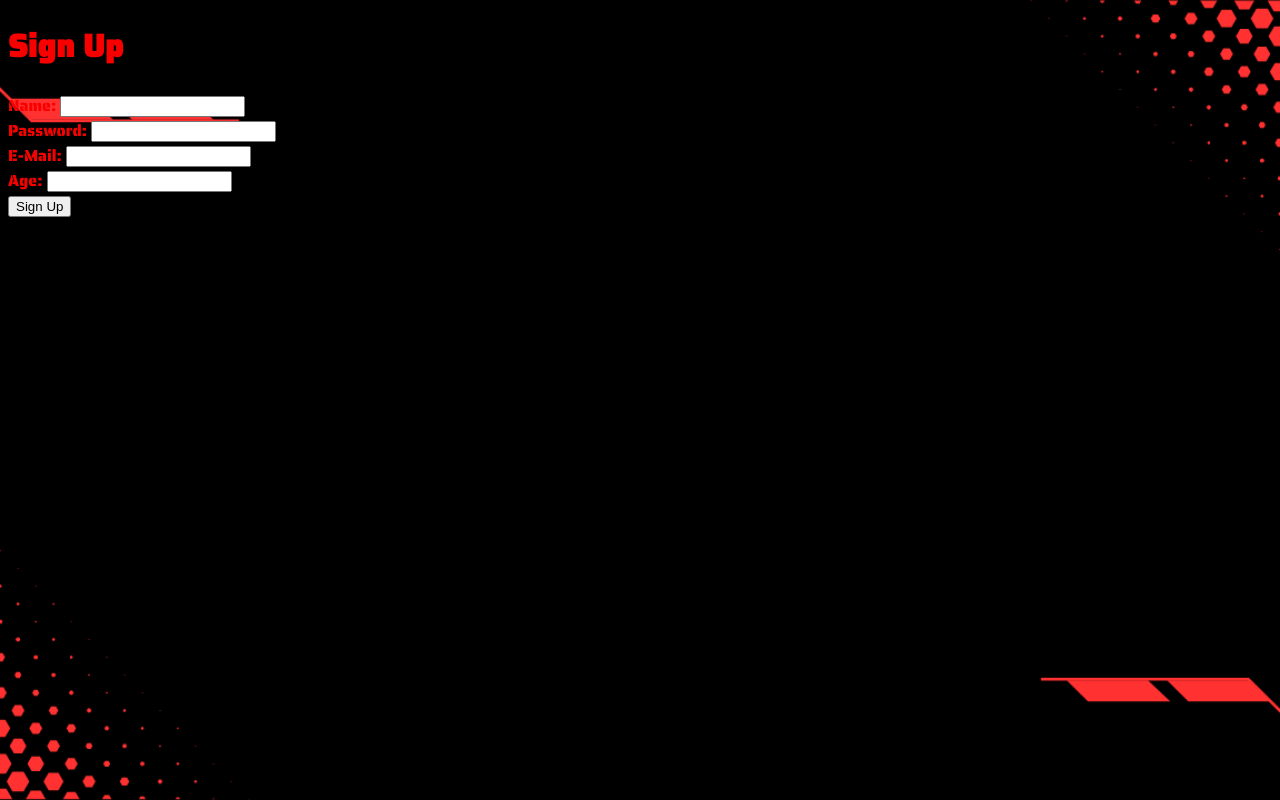
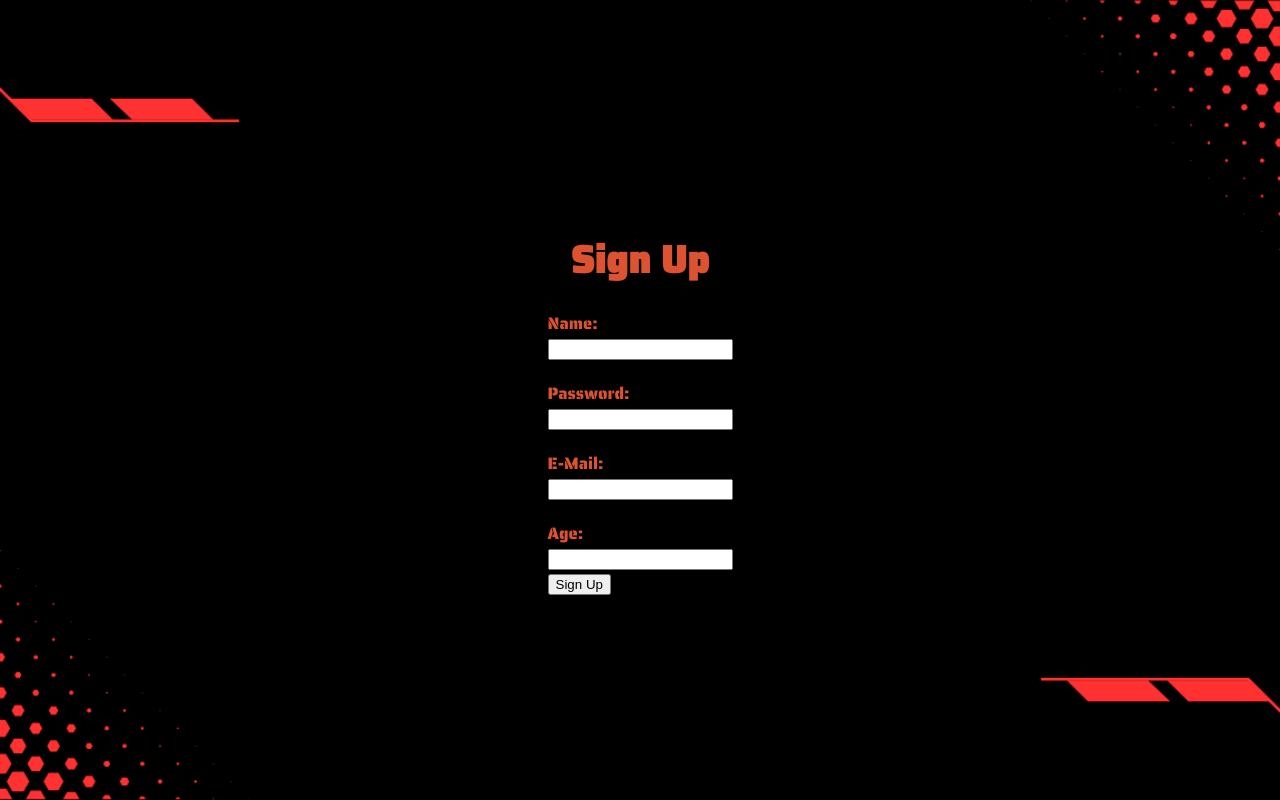
Before and after one commit to Tvnshh/Bibliomania, a PHP site: page /GRP_Assignment/Registration_Page.php in a window 1280 px wide. Run offline with PHP 8.4, Linux system fonts and the light colour scheme.

Commit message:
styling registration page

```diff
--- a/BIBLIOMANIA/Registration_Page.php
+++ b/BIBLIOMANIA/Registration_Page.php
@@ -22,6 +22,125 @@
     <title>Sign Up</title>
     <link rel="stylesheet" href="styles.css">
 </head>
+<style>
+    body {
+    margin: 0;
+    padding: 0;
+    display: flex;
+    justify-content: center;
+    align-items: center;
+    height: 100vh;
+    }
+    .image {
+        margin-right: 150px;
+        box-shadow: 5px 5px 50px rgba(0, 0, 0, 0.6);
+        border-radius: 20px;
+    }
+    .image img {
+        width: 40vw;
+    }
+    .container {
+        background: rgb(27,27,27);
+        box-shadow: 10px 10px 40px rgba(221, 83, 49, 0.5);
+        border-style: solid;
+        border-color: rgb(221, 83, 49);
+        border-radius: 1.5vw;
+        padding: 1.5vw;
+        padding-right: 3vw;
+        width: 29vw;
+        text-align: center;
+    }
+    .header {
+        margin-bottom: 1.5vw;
+        text-align: left;
+    }
+    h1 {
+        font-size: 3vw;
+        text-align: center;
+        margin-bottom: 0;
+        color: rgb(221, 83, 49);
+    }
+    .form-container {
+        margin-bottom: 1vw;
+    }
+    label {
+        display: block;
+        margin-top: 1.5vw;
+        color: rgb(221, 83, 49);
+        font-size: 1.3vw;
+        text-align: left;
+    }
+    input[type="name"],
+    input[type="password"],
+    input[type="email"],
+    input[type="age"],
+     {
+        width: 100%;
+        font-size: 1.1vw;
+        padding: 0.65vw;
+        box-shadow: 5px 5px 10px rgba(221, 83, 49, 0.5);
+        border: 1px solid #ccc;
+        border-radius: 0.5vw;
+        margin-top: 0.3vw;
+    }
+    input[type="submit"] {
+        background-color: rgb(221, 83, 49);
+        text-align: center;
+        font-size: 1.5vw;
+        font-family: 'CustomFont';
+        width: 11vw;
+        height: 3.5vw;
+        color: whitesmoke;
+        border: solid;
+        border-color: rgb(27,27,27);
+        border-radius: 0.5vw;
+        cursor: pointer;
+        transition: font-size 0.2s ease;
+        margin-top: 3vw;
+    }
+    input[type="submit"]:hover {
+        background-color: rgb(27,27,27);
+        border: solid;
+        border-color: rgb(221, 83, 49);
+        font-size: 1.8vw;
+    }
+    .register p {
+        margin-top: 3vw;
+        font-size: 1vw;
+        text-align: center;
+        color: rgb(221, 83, 49);
+    }
+    .register a {
+        color: #93c7ff;
+        text-decoration: none;
+    }
+    .container p {
+        font-size: 1.3vw;
+        color: red ;
+    }
+    .container button {
+        background-color: rgb(221, 83, 49);
+        text-align: center;
+        font-size: 1.5vw;
+        font-family: 'CustomFont';
+        width: 11vw;
+        height: 3.5vw;
+        color: whitesmoke;
+        border: solid;
+        border-color: rgb(27,27,27);
+        border-radius: 0.5vw;
+        cursor: pointer;
+        transition: font-size 0.2s ease;
+        margin-top: 3vw;
+        margin: auto;
+    }
+    .container button:hover {
+        background-color: rgb(27,27,27);
+        border: solid;
+        border-color: rgb(221, 83, 49);
+        font-size: 1.8vw;
+    }
+    </style>
 <body>
     <form action="Registration_Page.php" method="post">
         <h1>Sign Up</h1>
```
